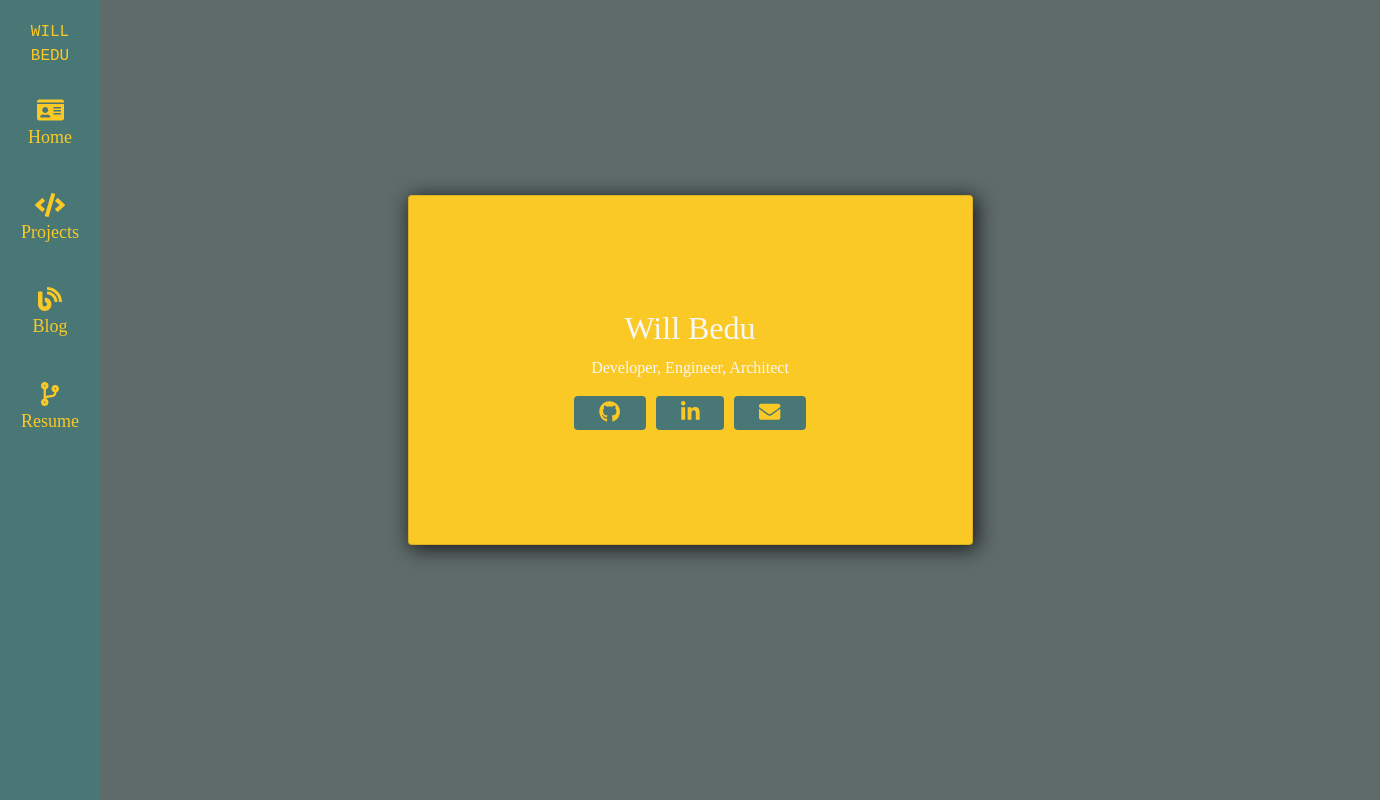
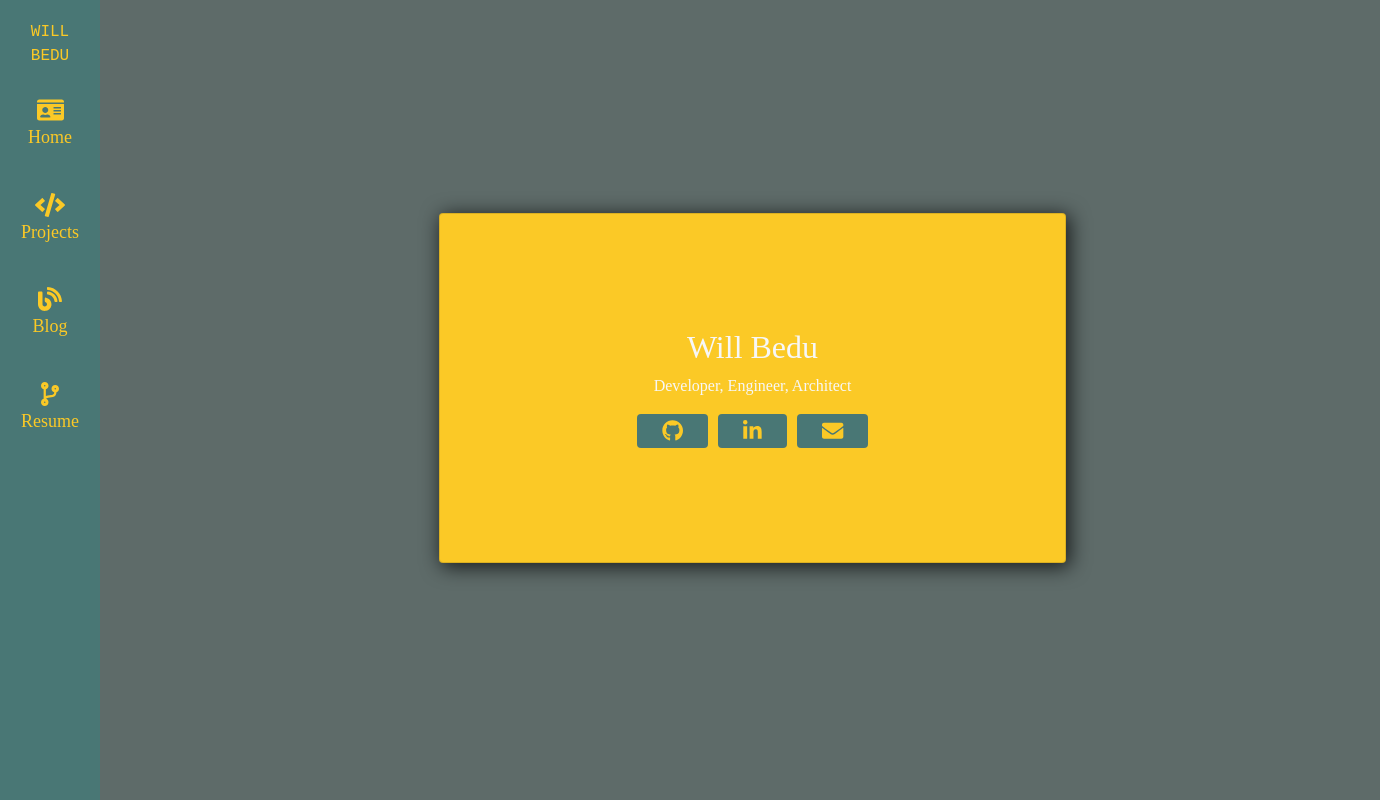
Before and after one commit to wbedu/willbedu.com, a React (Create React App) app: page / in a window 1280 px wide. Shown: the whole page, 1380 px wide, since content can reach past the window. Built offline with nearby package versions, Linux system fonts and the light colour scheme.

Commit message:
update tags

```diff
--- a/src/pages/projects.js
+++ b/src/pages/projects.js
@@ -25,6 +25,7 @@ export default function Projects() {
 
             body = projects.map(project => {
                 const description = project.shortDescriptionHTML ? project.shortDescriptionHTML : 'Here is where i would put my description, IF I HAD ONE!'
+                const tags = project.languages.concat(project.topics).slice(0,5)
                 return (
                     <GHProjectCard title={project.nameWithOwner}
                         text={description}
@@ -33,7 +34,7 @@ export default function Projects() {
                         stars={project.stargazers.totalCount}
                         updated={project.updatedAt}
                         watchers={project.watchers.totalCount}
-                        languages={project.languages}
+                        tags={tags}
                     />
                 )
             })
--- a/src/reducers/githubSlice.js
+++ b/src/reducers/githubSlice.js
@@ -6,7 +6,7 @@ const getProjects = async () => {
   let projects = await githubAPI.getProjects(config.github.username)
   return projects.map(project => ({
     ...project,
-    topics: project.repositoryTopics.nodes.map(node => node.map),
+    topics: project.repositoryTopics.nodes.map(node => node.topic.name),
     languages: project.languages.nodes.map(node => node.name)
   }))
 };
--- a/src/styles/defaultPageStyle.css
+++ b/src/styles/defaultPageStyle.css
@@ -7,7 +7,9 @@ body{
 }
 
 main{
-    margin: 25px 25px 25px 125px
+    margin: 25px 25px 25px 0;
+    left:125px;
+    position: relative;
 }
 
 @media screen and (max-width: 1024px) {
@@ -61,20 +63,21 @@ main{
 .c-card-update-text{
     margin-bottom: 10px;
 }
-.c-gh-card-language{
+.c-gh-card-tag{
     margin: 1px;
     padding: 1px;
 }
 
-.c-gh-card-language:hover{
+.c-gh-card-tag:hover{
     background-color: var(--secondary-color);
     color: var(--primary-color);
     border-color: var(--secondary-color);
 }
 
 
-.c-gh-card-language-container{
+.c-gh-card-tag-container{
     margin-top: 10px;
+    overflow: hidden;
 }
 .c-gh-card-icon-container{
     height: 100%;
```
